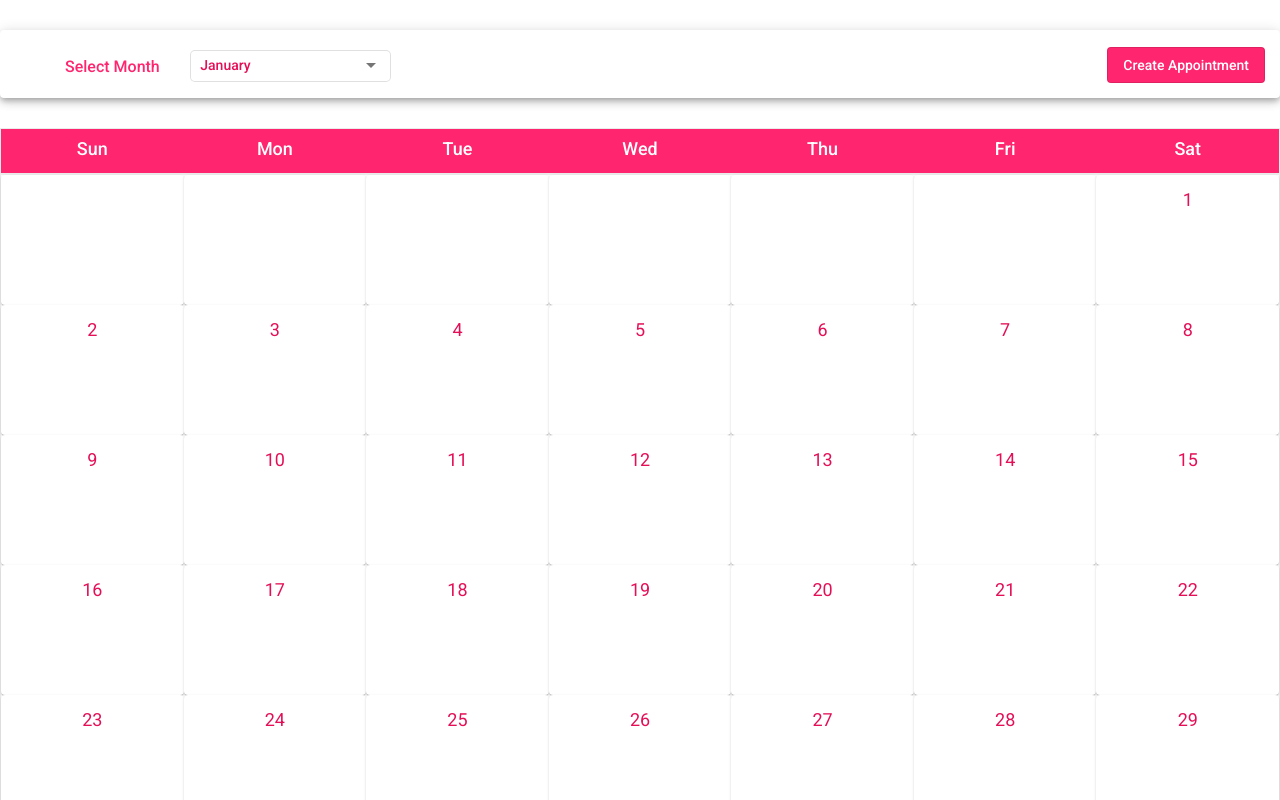
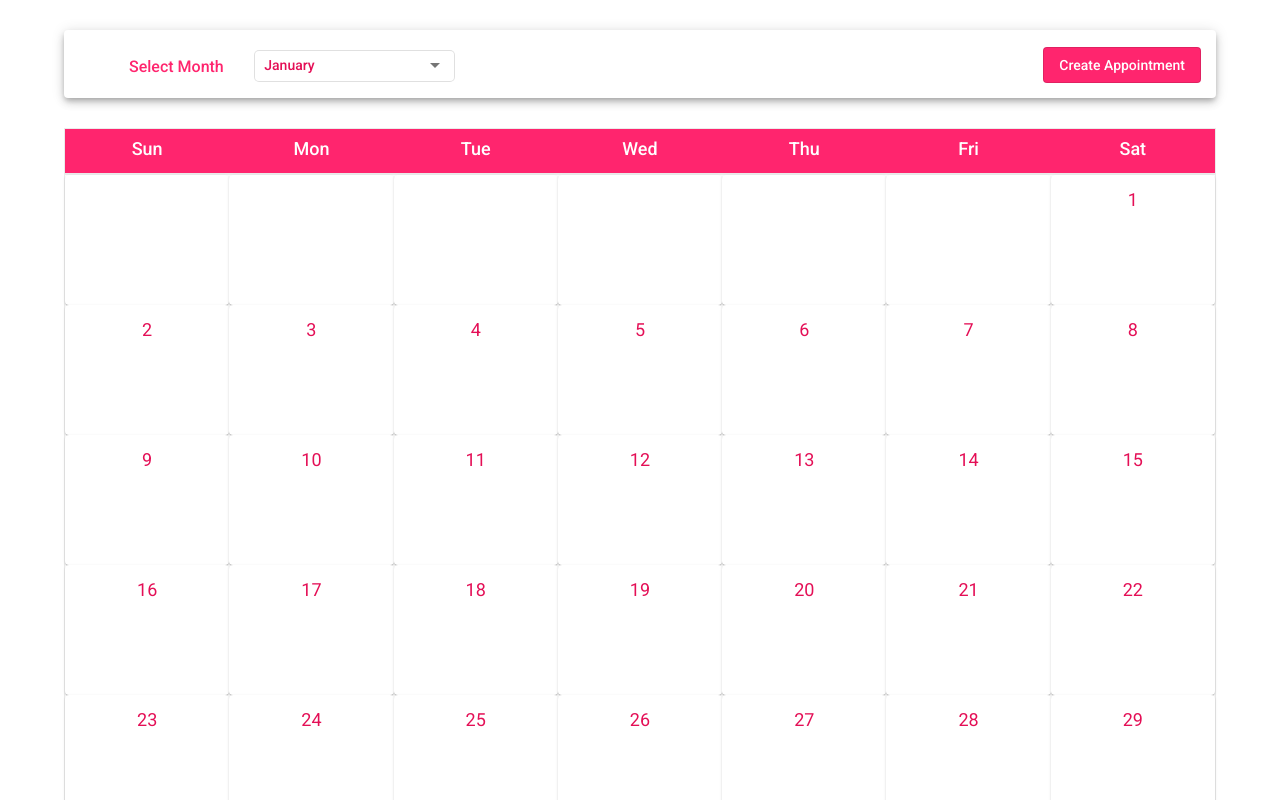
Before and after one commit to NawazSharifB/appointment-calender, an Angular app: page /month/1 in a window 1280 px wide. Shown: the top 800 px of the page. Built offline with nearby package versions, Linux system fonts and the light colour scheme.

Commit message:
calender wrapper UI modified

```diff
--- a/src/app/calender/calender.component.html
+++ b/src/app/calender/calender.component.html
@@ -1,3 +1,4 @@
-<app-appointment-config></app-appointment-config>
-
-<app-calender-body [date]="dateToShowCalender"></app-calender-body>
+<div class="calender-wrapper">
+  <app-appointment-config></app-appointment-config>
+  <app-calender-body [date]="dateToShowCalender"></app-calender-body>
+</div>
--- a/src/app/calender/calender.component.scss
+++ b/src/app/calender/calender.component.scss
@@ -0,0 +1,10 @@
+.calender-wrapper {
+  min-width: 960px;
+}
+
+@media only screen and (min-width: 1080px) {
+  .calender-wrapper {
+    width: 90%;
+    margin: auto;
+  }
+}
```
